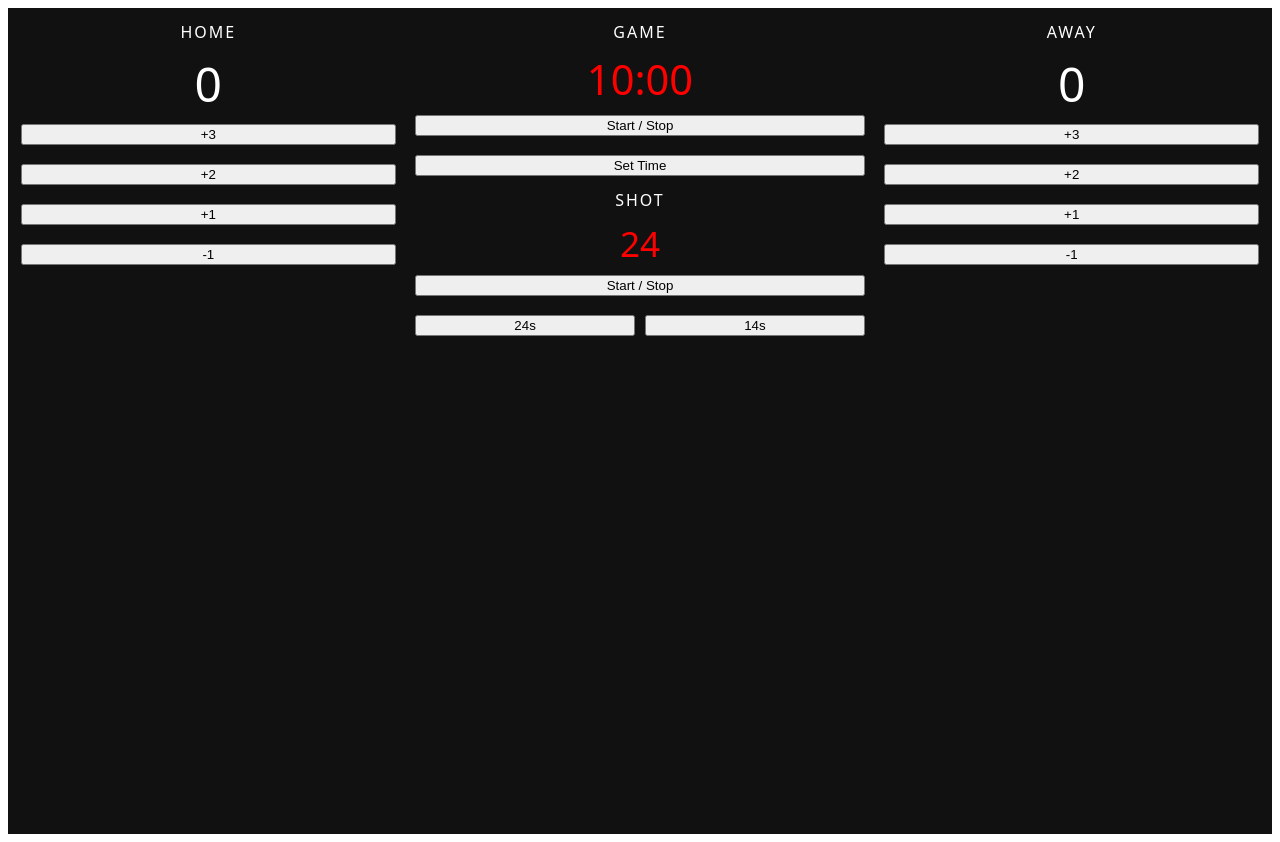
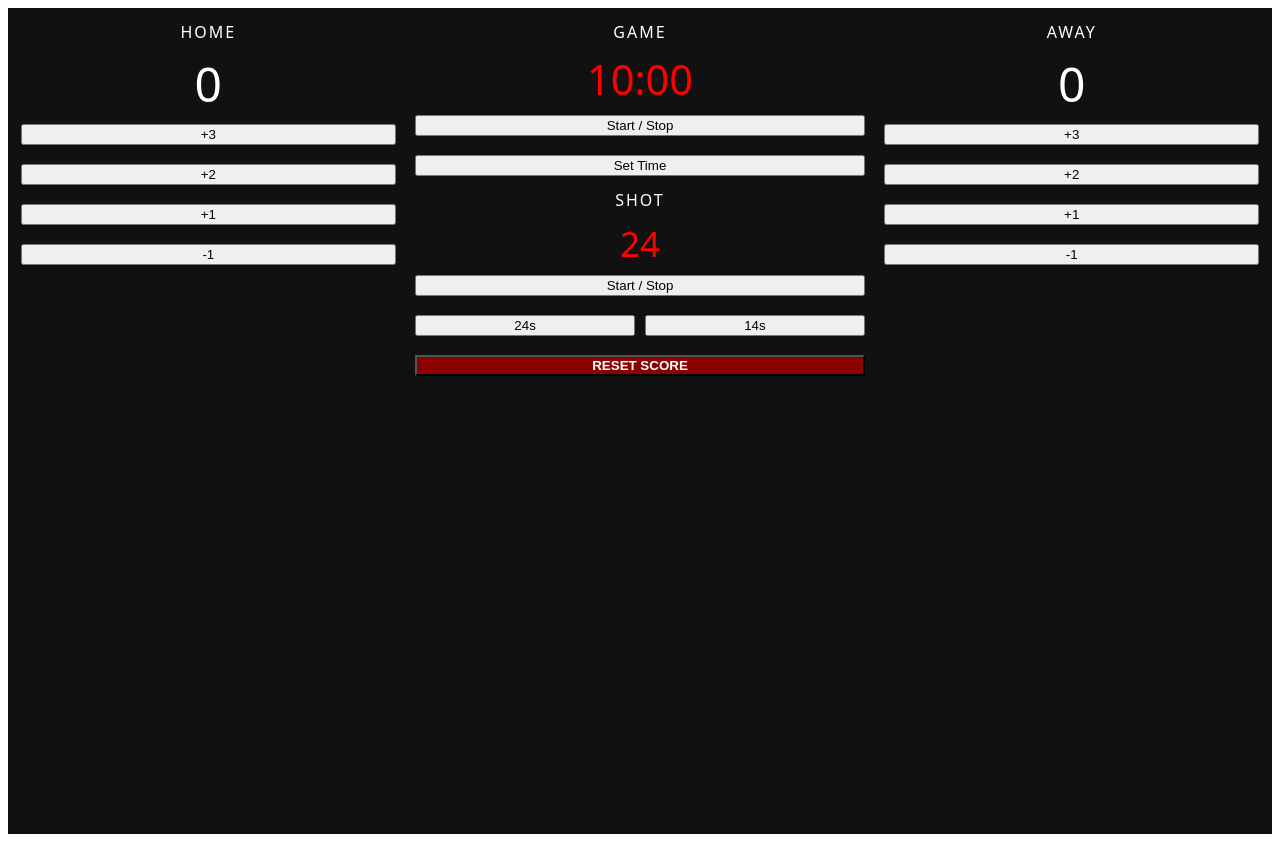
Before and after one commit to paulnikolaus/basketball-scoreboard-pwa, a React (Vite) app: page / in a window 1280 px wide. Built offline with nearby package versions, Linux system fonts and the light colour scheme.

Commit message:
added reset score (#1)

```diff
--- a/src/App.tsx
+++ b/src/App.tsx
@@ -169,7 +169,9 @@ function App() {
           >
             {formatShotClock(state.shotClock)}
           </div>
-
+          {/**
+           * Start / Stop shot clock toggle
+           */}
           <div
             style={{
               display: "flex",
@@ -189,6 +191,10 @@ function App() {
               Start / Stop
             </button>
 
+            {/**
+             * Horizontal row containing quick shot clock resets.
+             * This row is ONLY for 24s and 14s.
+             */}
             <div style={{ display: "flex", gap: "0.6rem" }}>
               <button
                 style={{ flex: 1 }}
@@ -208,6 +214,22 @@ function App() {
                 14s
               </button>
             </div>
+
+            {/**
+             * Reset score button.
+             * Important: This is OUTSIDE the horizontal row,
+             * so it stacks vertically below it.
+             */}
+            <button
+              style={{
+                backgroundColor: "#8b0000",
+                color: "white",
+                fontWeight: "bold",
+              }}
+              onClick={() => dispatch({ type: "RESET_SCORE" })}
+            >
+              RESET SCORE
+            </button>
           </div>
         </div>
       </div>
--- a/src/state/gameReducer.ts
+++ b/src/state/gameReducer.ts
@@ -68,6 +68,17 @@ export function gameReducer(state: GameState, action: GameAction): GameState {
         ...state,
         isGameRunning: false,
         isShotClockRunning: false,
+      };
+
+    /**
+     * Reset only the team scores.
+     * Does NOT affect clocks.
+     */
+    case "RESET_SCORE":
+      return {
+        ...state,
+        homeScore: 0,
+        awayScore: 0,
       };
 
     /**
```
Also changed, not shown: src/state/GameActions.ts (+9 -0 lines).
